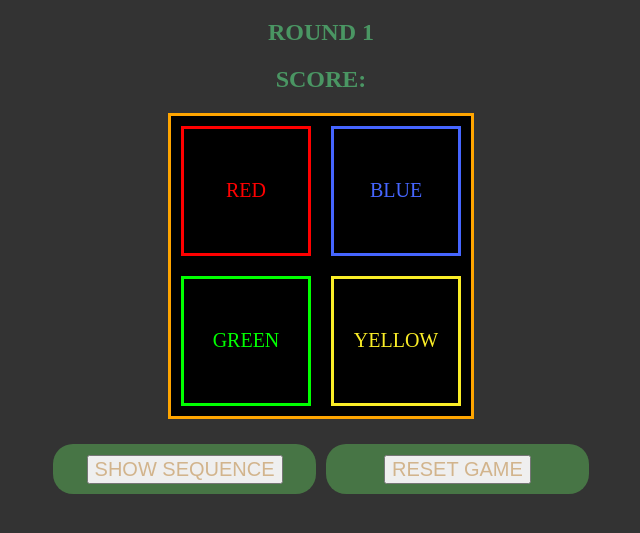
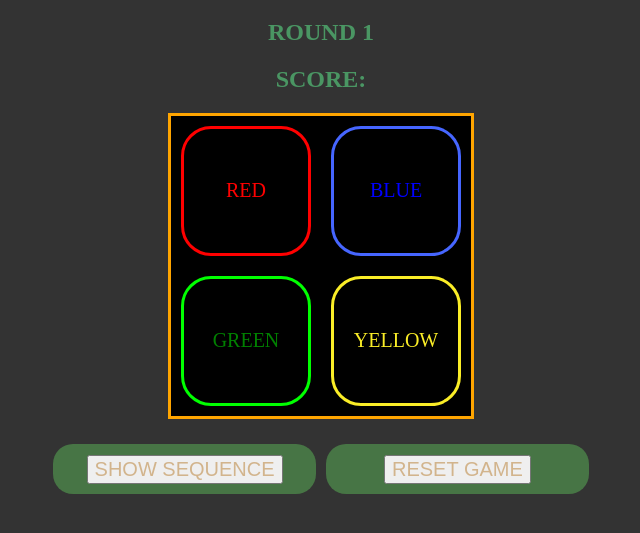
Before and after one commit to ackottsi/GA-Project-One, a plain HTML site: page index.html in a window 1280 px wide. Shown: the part 61-594 px from the top of the page, without its empty margins (319-959 px from the left). Drawn offline with Linux system fonts and the light colour scheme.

Commit message:
changed Green button to lime

```diff
--- a/index.html
+++ b/index.html
@@ -13,7 +13,7 @@
         <div class="gameboard">
             <div class="button one" id="red">RED</div>
             <div class="button two" id="blue">BLUE</div>
-            <div class="button three" id="green">GREEN</div>
+            <div class="button three" id="lime">GREEN</div>
             <div class="button four" id="yellow">YELLOW</div>
         </div>
 
--- a/script.js
+++ b/script.js
@@ -15,7 +15,7 @@ let clickCounter=0;
 let playerOnePoints=0;
 
 //test array:
-// const testingArray=["red","blue","green","yellow","red"];
+// const testingArray=["red","blue","lime","yellow","red"];
 const automatedArray=[];
 
 
@@ -129,7 +129,7 @@ https://stackoverflow.com/questions/4550505/getting-a-random-value-from-a-javasc
 
 function generateNewSequence(arrLength){
 console.log("this is the array length being passed into generate new sequence "+arrLength);
-const colorChoice=["red","blue","green","yellow"];
+const colorChoice=["red","blue","lime","yellow"];
 
 for(let i=0; i<arrLength; i++){
     // console.log("iterator of loop that pushes colors to automated sequence: "+i);
@@ -168,9 +168,9 @@ function showSequence(arrSequence){
                     console.log("timer2 ")},flashSpeed);
         }
 
-        //if automated sequence value is green, flash green
-        else if(arrSequence[i].toString()=="green"){
-            gameButtons[2].style.backgroundColor="green";
+        //if automated sequence value is lime, flash lime
+        else if(arrSequence[i].toString()=="lime"){
+            gameButtons[2].style.backgroundColor="lime";
             const timer2=setTimeout(function(){
                 gameButtons[2].style.backgroundColor="black";
                     console.log("timer2 ")},flashSpeed);
--- a/style.css
+++ b/style.css
@@ -32,6 +32,7 @@ h2{
     display:flex;
     align-items: center;
     font-size: 20px;
+    border-radius: 30px;
 
 }
 
@@ -90,7 +91,7 @@ div{
 }
 
 #blue{
-    color:#4666FF;
+    color:blue;
     border: solid #4666FF;
 }
 
@@ -99,8 +100,8 @@ div{
     border:solid #faed27;
 }
 
-#green{
-    color:lime;
+#lime{
+    color:green;
     border: solid lime;
 
 }
```
